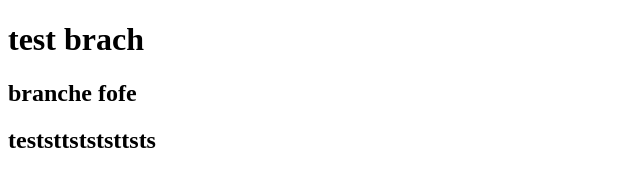
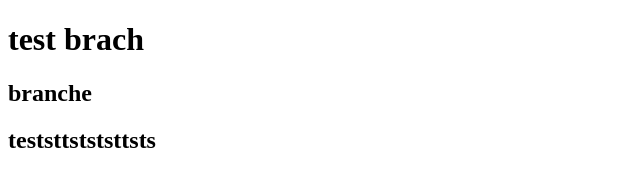
Before and after one commit to fofe00/paie, a plain HTML site: page index.html in a window 1280 px wide. Shown: the full height of the page, 0-640 px from the left. Drawn offline with Linux system fonts and the light colour scheme.

```diff
--- a/index.html
+++ b/index.html
@@ -7,7 +7,7 @@
 </head>
 <body>
     <h1>test brach</h1>
-    <h2>branche fofe</h2>
+    <h2>branche </h2>
     <h2>teststtstststtsts</h2>
 </body>
 </html>
```
